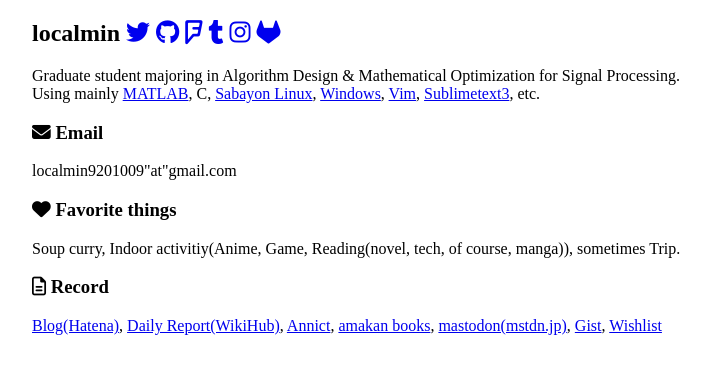
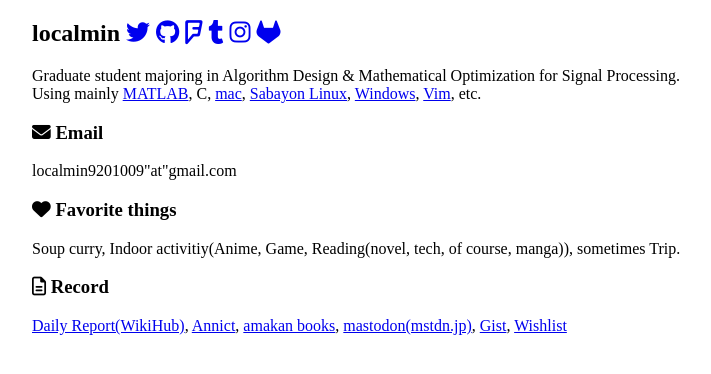
Before and after one commit to localmin/old-localmin.github.io, a plain HTML site: page index.html in a window 1280 px wide. Shown: the whole page, without its empty margins (258-969 px from the left). Drawn offline with Linux system fonts and the light colour scheme.

Commit message:
Update in 180214

```diff
--- a/index.html
+++ b/index.html
@@ -37,10 +37,10 @@
     <br>
     Using mainly
     <a href="https://www.mathworks.com/products/matlab.html">MATLAB</a>, C,
+    <a href="https://www.apple.com/macos/high-sierra/">mac</a>,
     <a href="https://www.sabayon.org/">Sabayon Linux</a>,
     <a href="https://www.microsoft.com/ja-jp/windows">Windows</a>,
     <a href="https://vim.sourceforge.io/">Vim</a>,
-    <a href="https://www.sublimetext.com/">Sublimetext3</a>,
     etc.
     <br>
 
@@ -50,7 +50,6 @@
 	Soup curry, Indoor activitiy(Anime, Game, Reading(novel, tech, of course, manga)), sometimes Trip.
 
   <h3><i class="fa fa-file-text-o" aria-hidden="true"></i> Record</h3>
-    <a href="http://localminormax.hatenablog.com/" target="_blank">Blog(Hatena)</a>,
     <a href="https://wikihub.io/@localmin" target="_blank">Daily Report(WikiHub)</a>,
     <a href="https://annict.com/@localmin" target="_blank">Annict</a>,
     <a href="https://amakan.net/@localmin" target="_blank">amakan books</a>,
```
